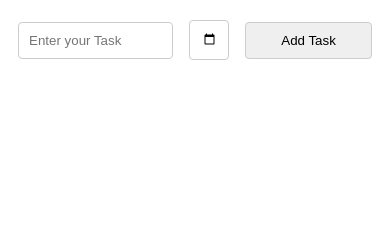
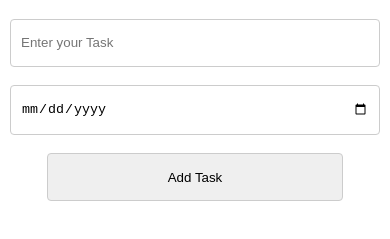
Before and after one commit to MJaman786/amanApp, a plain HTML site: page index.html in a window 390 px wide. Shown: the part 49-288 px from the top of the page. Drawn offline with Linux system fonts and the light colour scheme.

Commit message:
Update style.css

```diff
--- a/style.css
+++ b/style.css
@@ -55,7 +55,8 @@ input,button {
 
 @media (max-width:600px) {
     #taskContainer{
-        flex-direction: row;
+        flex-direction: column;
+        height: 200px;
         /* overflow-y: auto; */
     }
     input, button {
@@ -67,7 +68,7 @@ input,button {
     }
 
     #dateBox {
-        width: 40px; /* Full width for the date input */
+        width: 100%; /* Full width for the date input */
     }
 }
 
```
